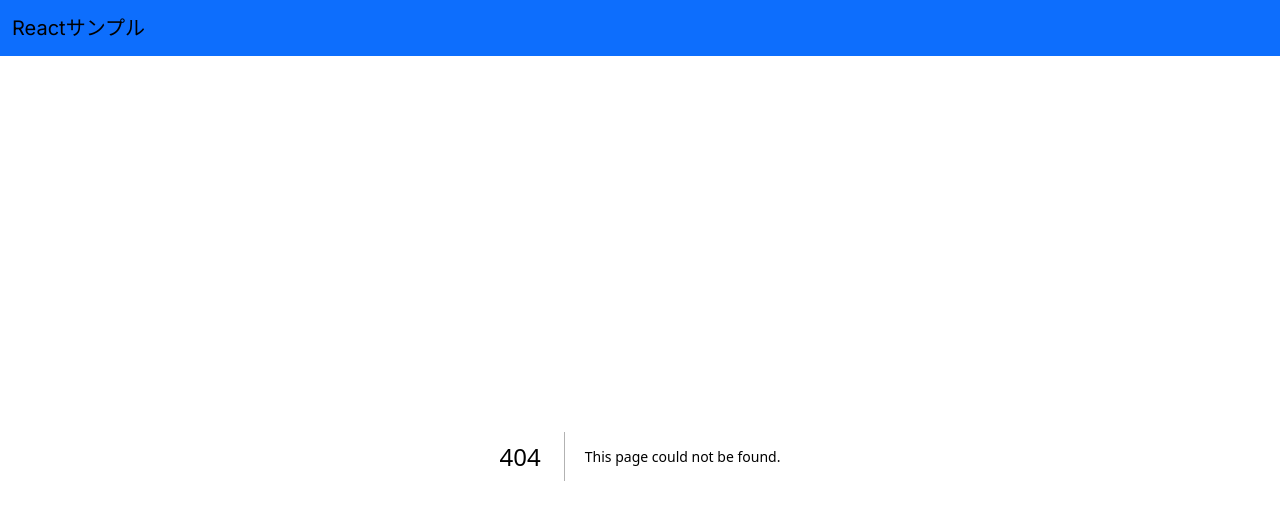
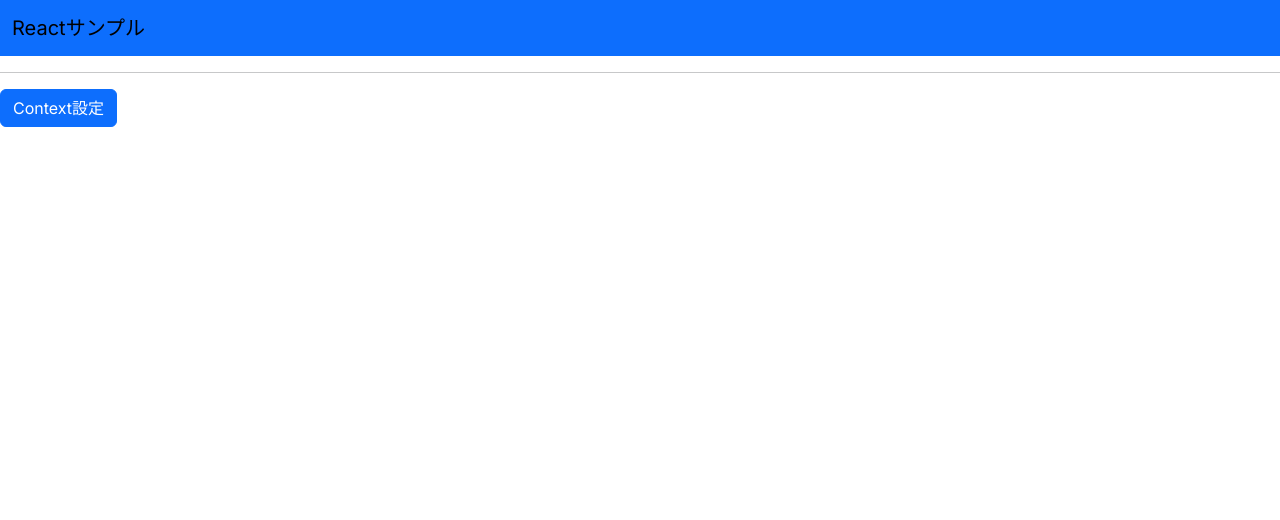
Before and after one commit to 310ken1/react-sample, a Next.js app: page /sessionstorage in a window 1280 px wide. Before the commit this address had no page. Shown: the top 520 px of the page. Built offline with nearby package versions, Linux system fonts and the light colour scheme.

Commit message:
SessionStorageサンプル

```diff
--- a/src/app/page.tsx
+++ b/src/app/page.tsx
@@ -11,8 +11,10 @@ export default function Home() {
       <Link href="/sidemenu">サイドメニューサンプル</Link>
       <hr />
 
-      <p>Local Storage</p>
+      <p>Web Storage</p>
       <Link href="/localstorage">LocalStorageサンプル</Link>
+      <br />
+      <Link href="/sessionstorage">SessionStorageサンプル</Link>
       <hr />
 
       <p>フック</p>
--- /dev/null
+++ b/src/app/sessionstorage/layout.tsx
@@ -0,0 +1,12 @@
+"use client";
+
+import { ValueProvider } from "@/contexts/useValueContext";
+
+export default function SessionStorageLayout({
+  children,
+}: Readonly<{
+  children: React.ReactNode;
+}>) {
+  console.log("SessionStorageLayout");
+  return <ValueProvider>{children}</ValueProvider>;
+}
--- /dev/null
+++ b/src/app/sessionstorage/page.tsx
@@ -0,0 +1,27 @@
+"use client";
+
+import {
+  useSetValueContext,
+  useValueContext,
+} from "@/contexts/useValueContext";
+import { Button } from "react-bootstrap";
+
+export default function SessionStoragePage() {
+  const value = useValueContext();
+  const setValue = useSetValueContext();
+  console.log(`SessionStoragePage value=${value}`);
+  return (
+    <>
+      <p>{value}</p>
+      <hr />
+      <Button
+        onClick={() => {
+          const now = performance.now();
+          setValue(String(now));
+        }}
+      >
+        Context設定
+      </Button>
+    </>
+  );
+}
--- /dev/null
+++ b/src/contexts/useValueContext.tsx
@@ -0,0 +1,47 @@
+"use client";
+
+import {
+  createContext,
+  Dispatch,
+  SetStateAction,
+  useContext,
+  useEffect,
+  useState,
+} from "react";
+
+const VALUE_CONTEXT_KEY = "value_context";
+
+const ValueContext = createContext<string | undefined>(undefined);
+const SetValueContext = createContext<
+  Dispatch<SetStateAction<string | undefined>>
+>(() => undefined);
+
+export const ValueProvider = ({
+  children,
+}: Readonly<{
+  children: React.ReactNode;
+}>) => {
+  const [value, setValue] = useState<string | undefined>(undefined);
+  console.log(`ValueProvider value=${value}`);
+  useEffect(() => {
+    if (undefined === value) {
+      const item = sessionStorage.getItem(VALUE_CONTEXT_KEY);
+      if (item) {
+        setValue(String(item));
+      }
+    } else {
+      sessionStorage.setItem(VALUE_CONTEXT_KEY, value);
+    }
+  }, [value]);
+
+  return (
+    <ValueContext.Provider value={value}>
+      <SetValueContext.Provider value={setValue}>
+        {children}
+      </SetValueContext.Provider>
+    </ValueContext.Provider>
+  );
+};
+
+export const useValueContext = () => useContext(ValueContext);
+export const useSetValueContext = () => useContext(SetValueContext);
```
